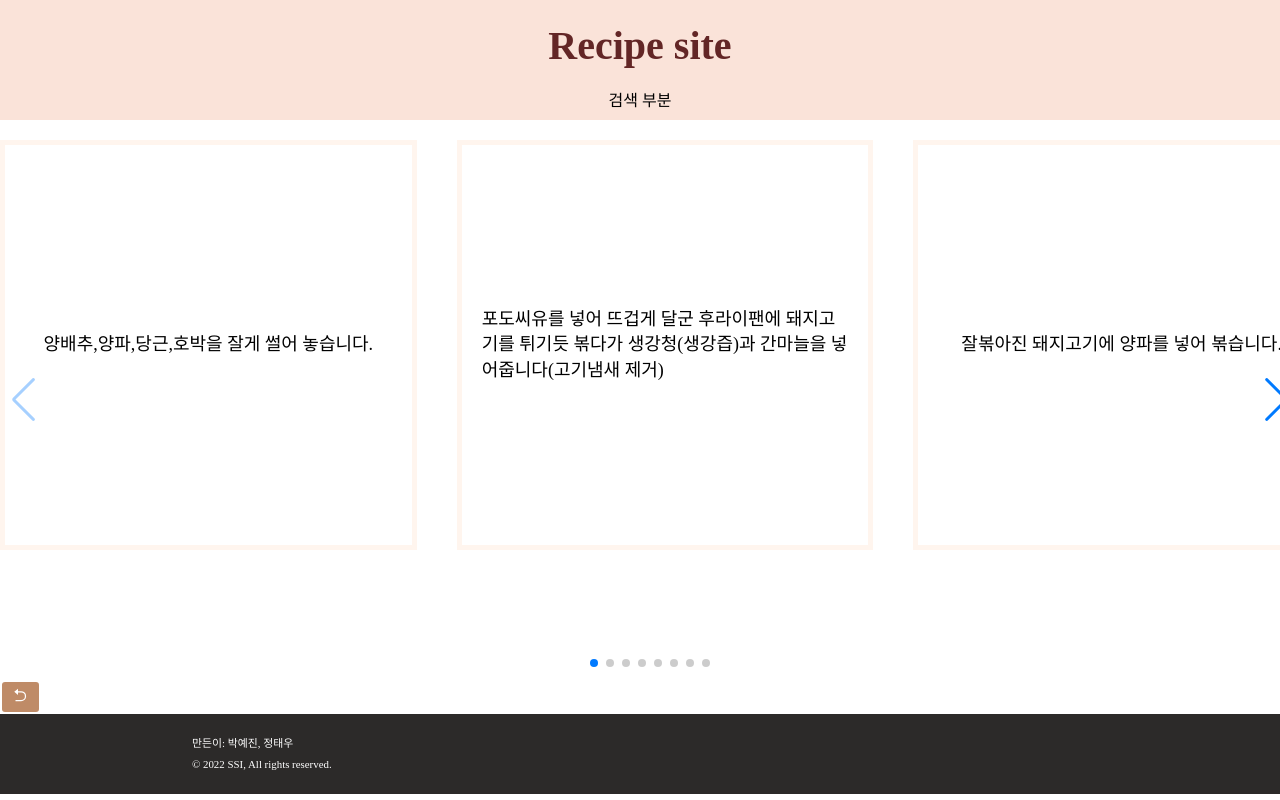
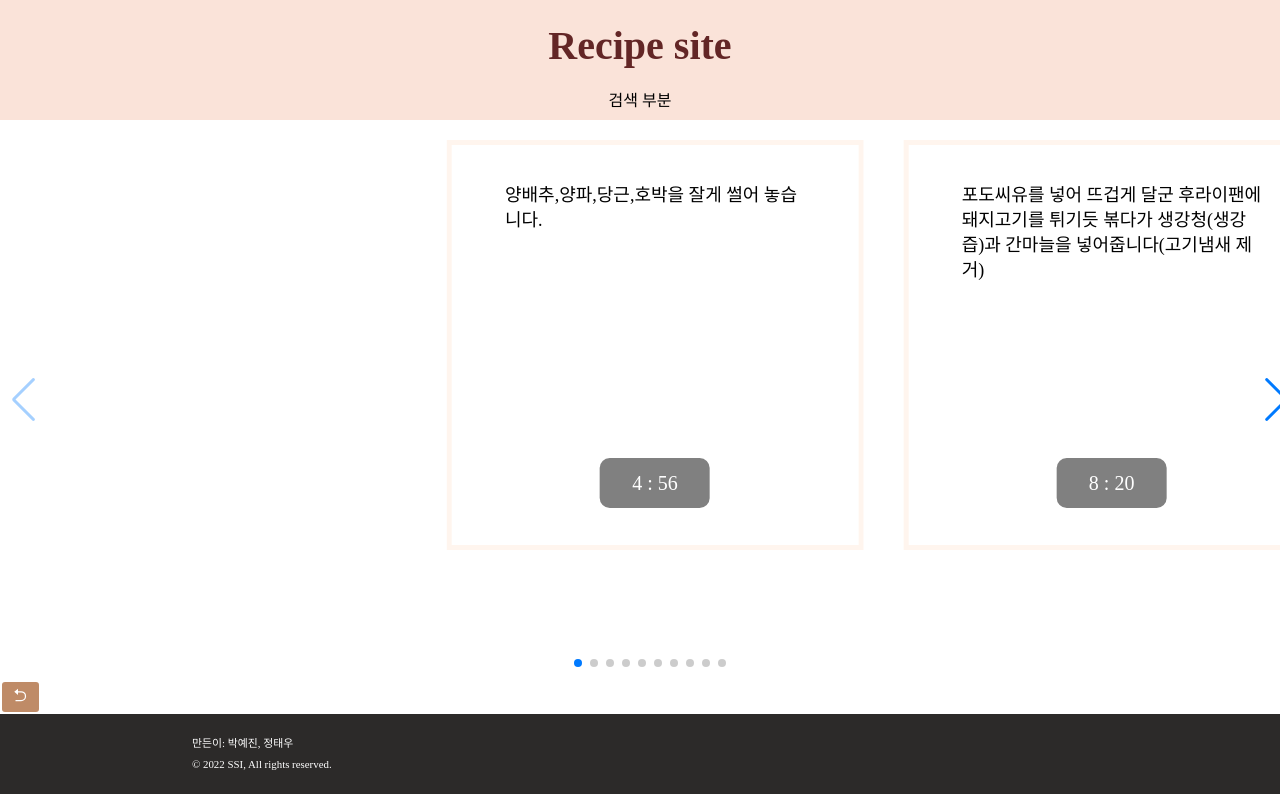
Before and after one commit to uiop5809/recipe-site, a React (Create React App) app: page /step/ch-01 in a window 1280 px wide. Built offline with nearby package versions, Linux system fonts and the light colour scheme.

Commit message:
StepDetail 컴포넌트에 Timer 추가

```diff
--- a/src/components/StepDetail.jsx
+++ b/src/components/StepDetail.jsx
@@ -7,6 +7,7 @@ import "swiper/css";
 import "swiper/css/navigation";
 import "swiper/css/pagination";
 import styled from "styled-components";
+import Timer from "./Timer";
 
 SwiperCore.use([Navigation, Pagination, Autoplay]);
 
@@ -18,14 +19,33 @@ const StyledSwiper = styled(Swiper)`
   padding: 20px 0;
 
   .swiper-slide {
-    display: flex;
     height: 400px;
-    li {
-      margin: auto;
+    .box {
+      display: flex;
+      flex-wrap: wrap;
+      height: 400px;
       padding: 0 20px;
+
       .content {
+        margin: auto;
+        height: 200px;
+        width: 300px;
         line-height: 1.4em;
         font-size: 18px;
+        li {
+          margin: auto;
+        }
+      }
+      .timer {
+        background: grey;
+        border-radius: 10px;
+        color: white;
+        width: 110px;
+        height: 50px;
+        margin: auto;
+        text-align: center;
+        line-height: 50px;
+        font-size: 20px;
       }
     }
     border: 5px solid #fff5ee;
@@ -34,6 +54,10 @@ const StyledSwiper = styled(Swiper)`
 
 export default function StepDetail({ id, steps }) {
   const navigate = useNavigate();
+  // const minutes = steps.map((step) =>
+  //   String(parseInt(step.time / 60)).padStart(2, "0")
+  // );
+  // const seconds = steps.map((step) => String(step.time % 60).padStart(2, "0"));
 
   return (
     <>
@@ -42,13 +66,34 @@ export default function StepDetail({ id, steps }) {
         slidesPerView={3}
         navigation
         pagination={{ clickable: true }}
+        centeredSlides={true}
       >
         <ol style={{ listStyleType: "decimal" }}>
           {steps.map((step) => (
             <SwiperSlide>
-              <li key={step.content}>
-                <p className="content">{step.content}</p>
-              </li>
+              {({ isActive }) => (
+                <div className="box">
+                  {isActive ? (
+                    <>
+                      <div className="content">
+                        <li key={step.content}>{step.content}</li>
+                      </div>
+                      <div className="timer">
+                        <Timer t={step.time} />
+                      </div>
+                    </>
+                  ) : (
+                    <>
+                      <div className="content">
+                        <li key={step.content}>{step.content}</li>
+                      </div>
+                      <div className="timer">
+                        {parseInt(step.time / 60)} : {step.time % 60}
+                      </div>
+                    </>
+                  )}
+                </div>
+              )}
             </SwiperSlide>
           ))}
         </ol>
```
